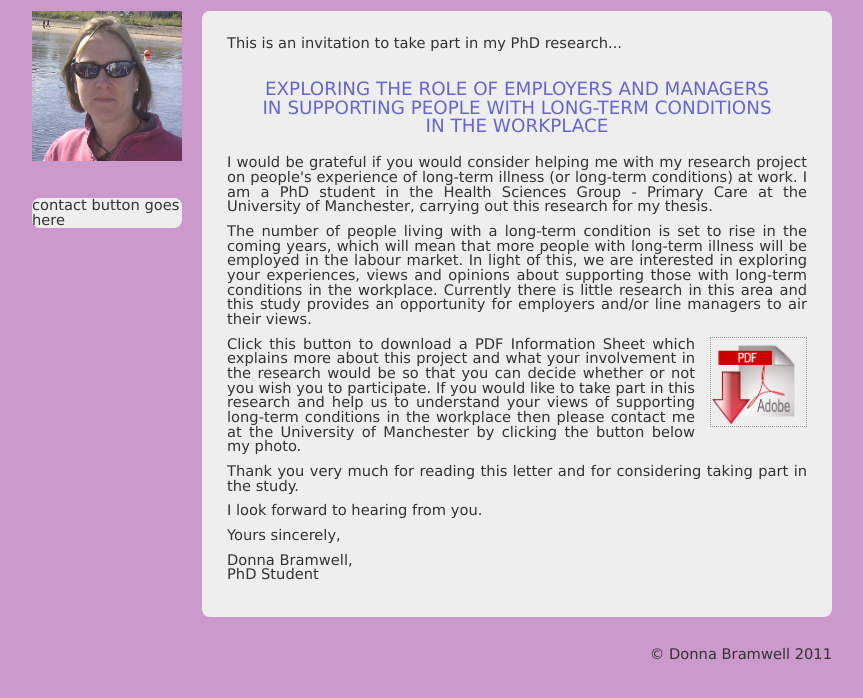
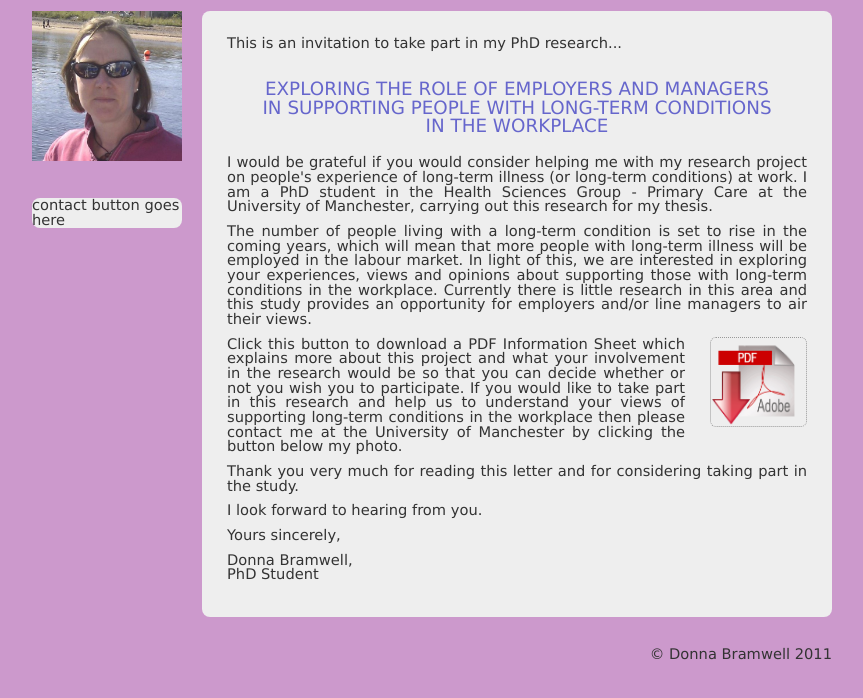
Before and after one commit to kevinrutherford/donnabramwell, a plain HTML site: page index.html in a window 1280 px wide. Shown: the part 96-794 px from the top of the page, without its empty margins (208-1071 px from the left). Drawn offline with Linux system fonts and the light colour scheme.

Commit message:
more stuff

```diff
--- a/stylesheets/site.css
+++ b/stylesheets/site.css
@@ -60,7 +60,9 @@ body {
 .letter img {
   width: 95px;
   float: right;
-  margin: 0 0 15px 15px;
+  margin: 0 0 25px 25px;
+  -moz-border-radius: 6px;
+  border-radius: 6px;
   border: 1px dotted #999;
 }
 
```
